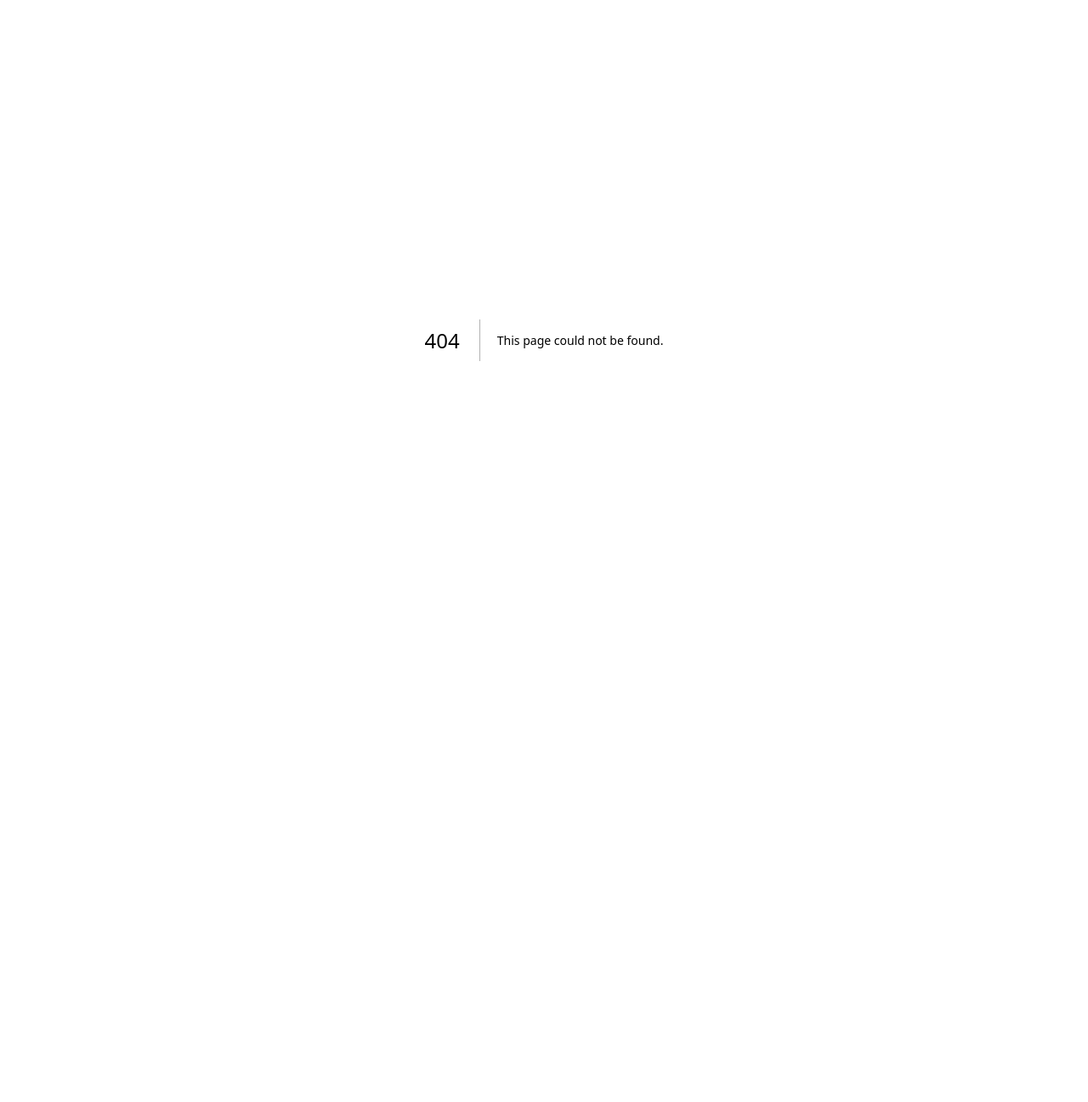
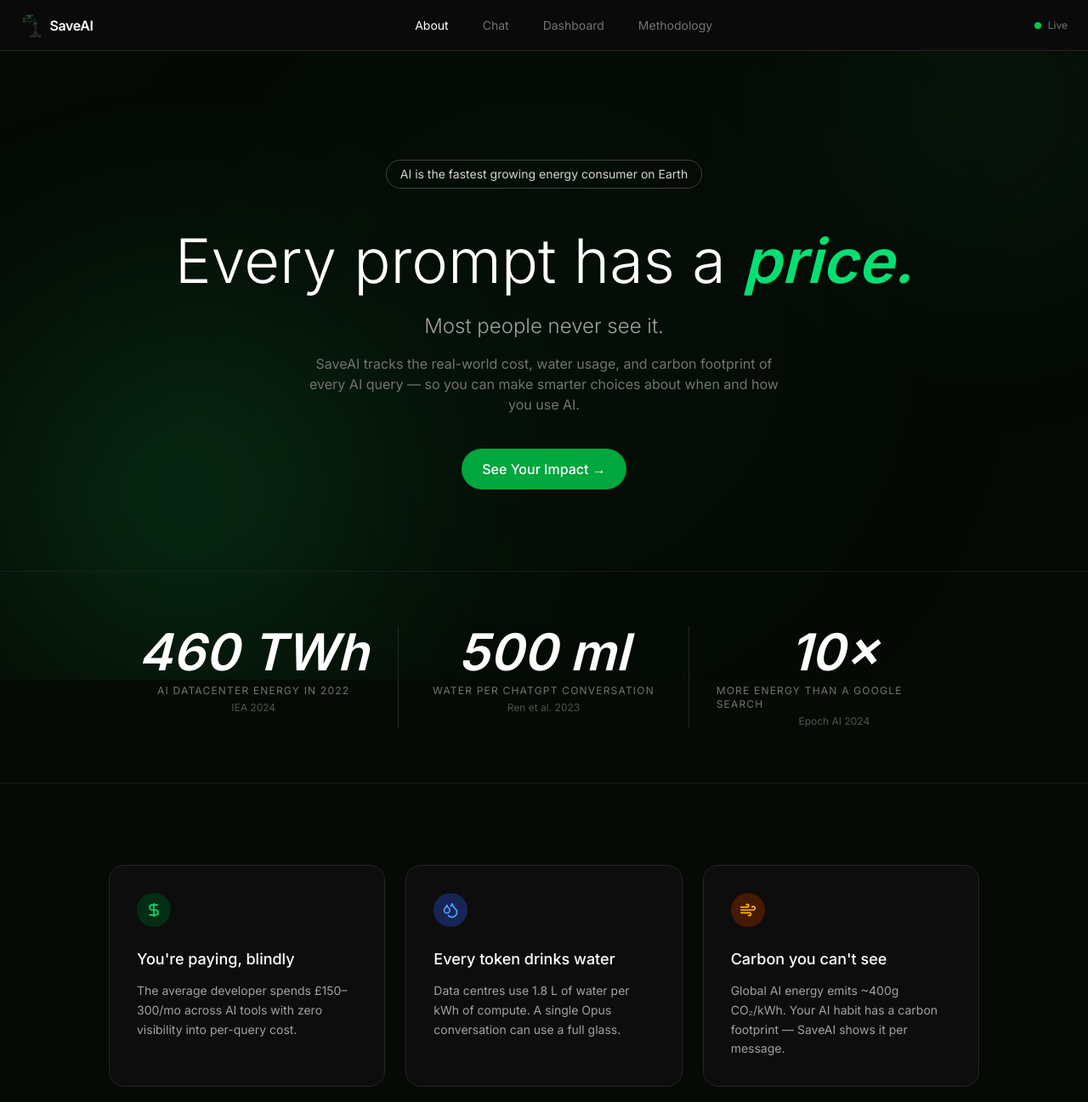
Before and after one commit to heechan02/saveai, a Next.js app: page /about in a window 1280 px wide. Before the commit this address had no page. Shown: the top 1297 px of the page at 85% size. Before the commit the page ends 800 px from the top, so only its background shows below. Built offline with nearby package versions, Linux system fonts and the light colour scheme.

Commit message:
feat: add landing page

```diff
--- /dev/null
+++ b/src/app/about/page.tsx
@@ -0,0 +1,135 @@
+import Link from 'next/link'
+import { DollarSign, Droplets, Wind } from 'lucide-react'
+
+export default function AboutPage() {
+  return (
+    <div className="min-h-screen flex flex-col" style={{ backgroundColor: '#050a05', color: '#fff', fontFamily: 'var(--font-inter), Inter, system-ui, sans-serif' }}>
+      {/* Aurora blobs */}
+      <div className="fixed inset-0 overflow-hidden pointer-events-none">
+        <div
+          className="absolute -bottom-32 -left-32 w-[700px] h-[700px] rounded-full opacity-30"
+          style={{ background: 'radial-gradient(circle, #16a34a 0%, transparent 70%)', filter: 'blur(120px)' }}
+        />
+        <div
+          className="absolute -top-32 -right-32 w-[500px] h-[500px] rounded-full opacity-30"
+          style={{ background: 'radial-gradient(circle, #14532d 0%, transparent 70%)', filter: 'blur(120px)' }}
+        />
+        <div
+          className="absolute top-1/2 left-1/2 -translate-x-1/2 -translate-y-1/2 w-[900px] h-[900px] rounded-full opacity-20"
+          style={{ background: 'radial-gradient(circle, #052e16 0%, transparent 70%)', filter: 'blur(120px)' }}
+        />
+      </div>
+
+      {/* Header */}
+      <header
+        className="relative z-10 flex items-center justify-between px-6 shrink-0 border-b border-neutral-800"
+        style={{ background: '#0a0a0a', height: 60 }}
+      >
+        <Link href="/" className="flex items-center gap-2.5">
+          {/* eslint-disable-next-line @next/next/no-img-element */}
+          <img src="/logo.png" alt="SaveAI logo" className="h-7 w-auto" />
+          <span className="font-semibold text-white tracking-tight" style={{ fontSize: 16 }}>SaveAI</span>
+        </Link>
+        <nav className="flex items-center gap-10 text-sm">
+          <Link href="/about" className="text-white">About</Link>
+          <Link href="/" className="text-neutral-500 hover:text-neutral-300 transition-colors">Chat</Link>
+          <Link href="/dashboard" className="text-neutral-500 hover:text-neutral-300 transition-colors">Dashboard</Link>
+          <Link href="/methodology" className="text-neutral-500 hover:text-neutral-300 transition-colors">Methodology</Link>
+        </nav>
+        <div className="flex items-center gap-2 text-xs text-neutral-500">
+          <span className="w-2 h-2 rounded-full bg-green-500 inline-block" />
+          Live
+        </div>
+      </header>
+
+      {/* Hero */}
+      <section className="relative z-10 flex flex-col items-center justify-center text-center px-8 pt-32 pb-24">
+        <div className="inline-flex items-center gap-2 px-4 py-1.5 rounded-full border border-neutral-700 text-neutral-300 text-sm mb-10">
+          AI is the fastest growing energy consumer on Earth
+        </div>
+        <h1 className="text-7xl font-light leading-tight mb-4">
+          Every prompt has a{' '}
+          <em className="text-green-400 font-semibold">price.</em>
+        </h1>
+        <p className="text-2xl text-neutral-400 font-light mb-4">Most people never see it.</p>
+        <p className="text-neutral-500 text-base max-w-xl mb-10">
+          SaveAI tracks the real-world cost, water usage, and carbon footprint of every AI query — so you can make smarter choices about when and how you use AI.
+        </p>
+        <Link
+          href="/"
+          className="inline-flex items-center gap-2 px-6 py-3 rounded-full bg-green-600 hover:bg-green-500 transition-colors text-white font-medium"
+        >
+          See Your Impact →
+        </Link>
+      </section>
+
+      {/* Stats Bar */}
+      <section className="relative z-10 border-y border-neutral-800/60 px-8 py-16">
+        <div className="max-w-5xl mx-auto grid grid-cols-3 divide-x divide-neutral-800">
+          <div className="flex flex-col items-center px-8">
+            <span className="text-6xl font-semibold italic text-white">460 TWh</span>
+            <span className="text-xs tracking-widest uppercase text-neutral-500 mt-2">AI datacenter energy in 2022</span>
+            <span className="text-xs text-neutral-600 mt-1">IEA 2024</span>
+          </div>
+          <div className="flex flex-col items-center px-8">
+            <span className="text-6xl font-semibold italic text-white">500 ml</span>
+            <span className="text-xs tracking-widest uppercase text-neutral-500 mt-2">Water per ChatGPT conversation</span>
+            <span className="text-xs text-neutral-600 mt-1">Ren et al. 2023</span>
+          </div>
+          <div className="flex flex-col items-center px-8">
+            <span className="text-6xl font-semibold italic text-white">10×</span>
+            <span className="text-xs tracking-widest uppercase text-neutral-500 mt-2">More energy than a Google search</span>
+            <span className="text-xs text-neutral-600 mt-1">Epoch AI 2024</span>
+          </div>
+        </div>
+      </section>
+
+      {/* Impact Cards */}
+      <section className="relative z-10 px-8 py-24">
+        <div className="max-w-5xl mx-auto grid grid-cols-3 gap-6">
+          {/* Cost */}
+          <div className="bg-[#0d0d0d] border border-neutral-800 rounded-2xl p-8">
+            <div className="w-10 h-10 rounded-full bg-green-950 flex items-center justify-center mb-6">
+              <DollarSign className="w-5 h-5 text-green-400" />
+            </div>
+            <h3 className="text-lg font-medium text-white mb-3">You&apos;re paying, blindly</h3>
+            <p className="text-neutral-400 text-sm leading-relaxed">
+              The average developer spends £150–300/mo across AI tools with zero visibility into per-query cost.
+            </p>
+          </div>
+          {/* Water */}
+          <div className="bg-[#0d0d0d] border border-neutral-800 rounded-2xl p-8">
+            <div className="w-10 h-10 rounded-full bg-blue-950 flex items-center justify-center mb-6">
+              <Droplets className="w-5 h-5 text-blue-400" />
+            </div>
+            <h3 className="text-lg font-medium text-white mb-3">Every token drinks water</h3>
+            <p className="text-neutral-400 text-sm leading-relaxed">
+              Data centres use 1.8 L of water per kWh of compute. A single Opus conversation can use a full glass.
+            </p>
+          </div>
+          {/* Carbon */}
+          <div className="bg-[#0d0d0d] border border-neutral-800 rounded-2xl p-8">
+            <div className="w-10 h-10 rounded-full bg-amber-950 flex items-center justify-center mb-6">
+              <Wind className="w-5 h-5 text-amber-400" />
+            </div>
+            <h3 className="text-lg font-medium text-white mb-3">Carbon you can&apos;t see</h3>
+            <p className="text-neutral-400 text-sm leading-relaxed">
+              Global AI energy emits ~400g CO₂/kWh. Your AI habit has a carbon footprint — SaveAI shows it per message.
+            </p>
+          </div>
+        </div>
+      </section>
+
+      {/* CTA Footer Strip */}
+      <section className="relative z-10 mt-auto border-t border-neutral-800/60 bg-[#080d08] px-8 py-20 text-center">
+        <p className="text-3xl font-light text-white mb-8">Start measuring. Stop wasting.</p>
+        <Link
+          href="/"
+          className="inline-flex items-center gap-2 px-6 py-3 rounded-full bg-green-600 hover:bg-green-500 transition-colors text-white font-medium"
+        >
+          Open SaveAI →
+        </Link>
+      </section>
+    </div>
+  )
+}
--- a/src/app/dashboard/page.tsx
+++ b/src/app/dashboard/page.tsx
@@ -136,12 +136,18 @@ export function TopNav({ active }: { active: 'chat' | 'dashboard' | 'methodology
     >
       <Link href="/" className="flex items-center gap-2.5">
         {/* eslint-disable-next-line @next/next/no-img-element */}
-        <img src="/logo.png" alt="SaveAI logo" className="h-8 w-auto" />
-        <span className="font-semibold text-white tracking-tight" style={{ fontSize: 18 }}>
+        <img src="/logo.png" alt="SaveAI logo" className="h-7 w-auto" />
+        <span className="font-semibold text-white tracking-tight" style={{ fontSize: 16 }}>
           SaveAI
         </span>
       </Link>
-      <nav className="flex items-center gap-6 text-sm">
+      <nav className="flex items-center gap-10 text-sm">
+        <Link
+          href="/about"
+          className={active === 'about' ? 'text-white' : 'text-neutral-500 hover:text-neutral-300 transition-colors'}
+        >
+          About
+        </Link>
         <Link
           href="/"
           className={active === 'chat' ? 'text-white' : 'text-neutral-500 hover:text-neutral-300 transition-colors'}
--- a/src/app/methodology/page.tsx
+++ b/src/app/methodology/page.tsx
@@ -106,12 +106,13 @@ export default function MethodologyPage() {
       >
         <Link href="/" className="flex items-center gap-2.5">
           {/* eslint-disable-next-line @next/next/no-img-element */}
-          <img src="/logo.png" alt="SaveAI logo" className="h-8 w-auto" />
-          <span className="font-semibold text-white tracking-tight" style={{ fontSize: 18 }}>
+          <img src="/logo.png" alt="SaveAI logo" className="h-7 w-auto" />
+          <span className="font-semibold text-white tracking-tight" style={{ fontSize: 16 }}>
             SaveAI
           </span>
         </Link>
-        <nav className="flex items-center gap-6 text-sm">
+        <nav className="flex items-center gap-10 text-sm">
+          <Link href="/about" className="text-neutral-500 hover:text-neutral-300 transition-colors">About</Link>
           <Link href="/" className="text-neutral-500 hover:text-neutral-300 transition-colors">Chat</Link>
           <Link href="/dashboard" className="text-neutral-500 hover:text-neutral-300 transition-colors">Dashboard</Link>
           <Link href="/methodology" className="text-white">Methodology</Link>
--- a/src/app/page.tsx
+++ b/src/app/page.tsx
@@ -47,12 +47,13 @@ export default function Home() {
       >
         <Link href="/" className="flex items-center gap-2.5">
           {/* eslint-disable-next-line @next/next/no-img-element */}
-          <img src="/logo.png" alt="SaveAI logo" className="h-8 w-auto" />
-          <span className="font-semibold text-white tracking-tight" style={{ fontSize: 18 }}>
+          <img src="/logo.png" alt="SaveAI logo" className="h-7 w-auto" />
+          <span className="font-semibold text-white tracking-tight" style={{ fontSize: 16 }}>
             SaveAI
           </span>
         </Link>
-        <nav className="flex items-center gap-6 text-sm">
+        <nav className="flex items-center gap-10 text-sm">
+          <Link href="/about" className="text-neutral-500 hover:text-neutral-300 transition-colors">About</Link>
           <Link href="/" className="text-white">Chat</Link>
           <Link href="/dashboard" className="text-neutral-500 hover:text-neutral-300 transition-colors">Dashboard</Link>
           <Link href="/methodology" className="text-neutral-500 hover:text-neutral-300 transition-colors">Methodology</Link>
```
